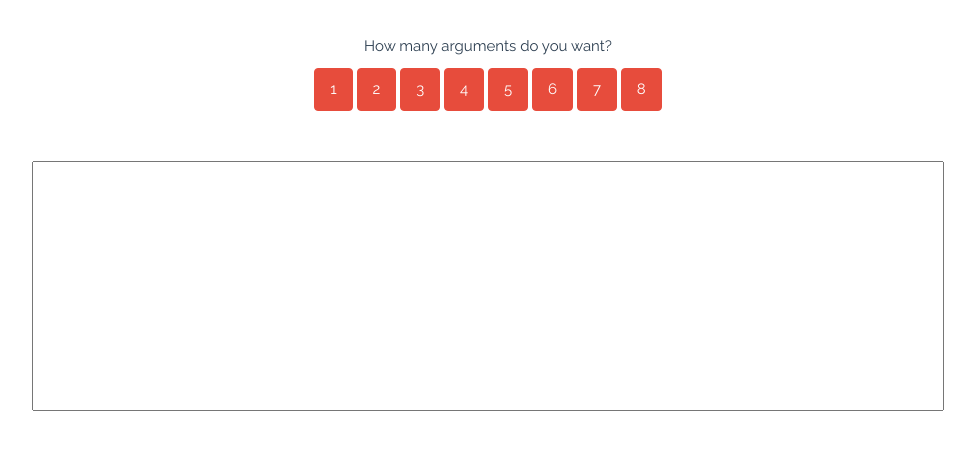
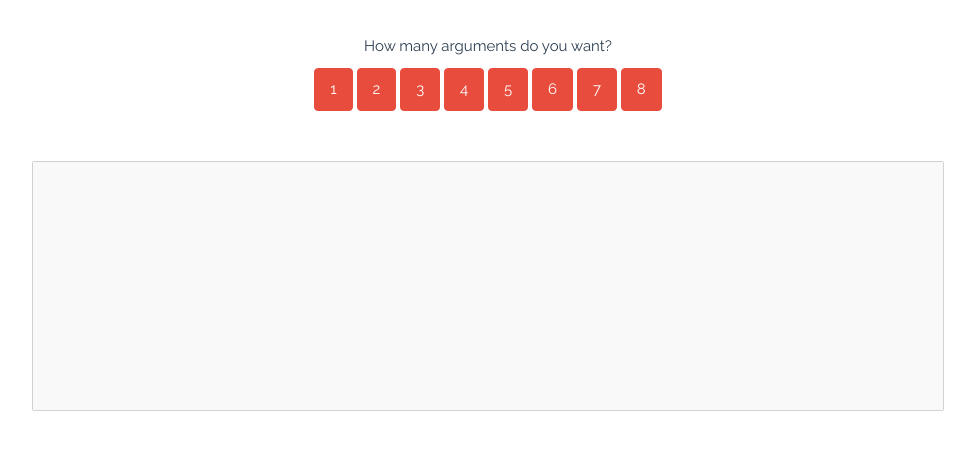
Before and after one commit to mabrasil/anti-java-manifest-generator, a plain HTML site: page index.html in a window 1280 px wide. Shown: the part 231-680 px from the top of the page, without its empty margins (152-1127 px from the left). Drawn offline with nearby package versions, Linux system fonts and the light colour scheme.

Commit message:
Fix text area

```diff
--- a/index.html
+++ b/index.html
@@ -42,7 +42,7 @@
             </div>
 
             <!-- Generated Text -->
-            <textarea class="argument" id="argument"></textarea>
+            <textarea disabled class="argument" id="argument"></textarea>
             </div>
         </div>
 
```
